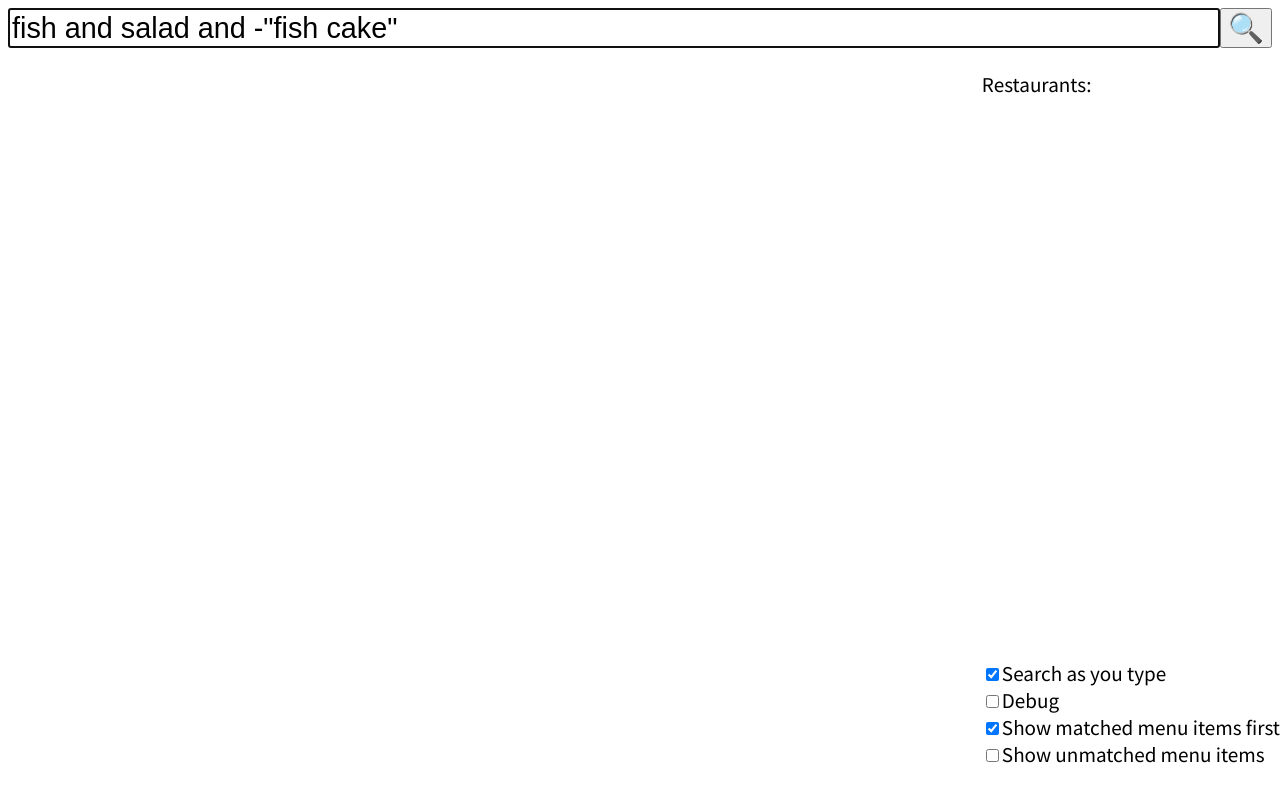
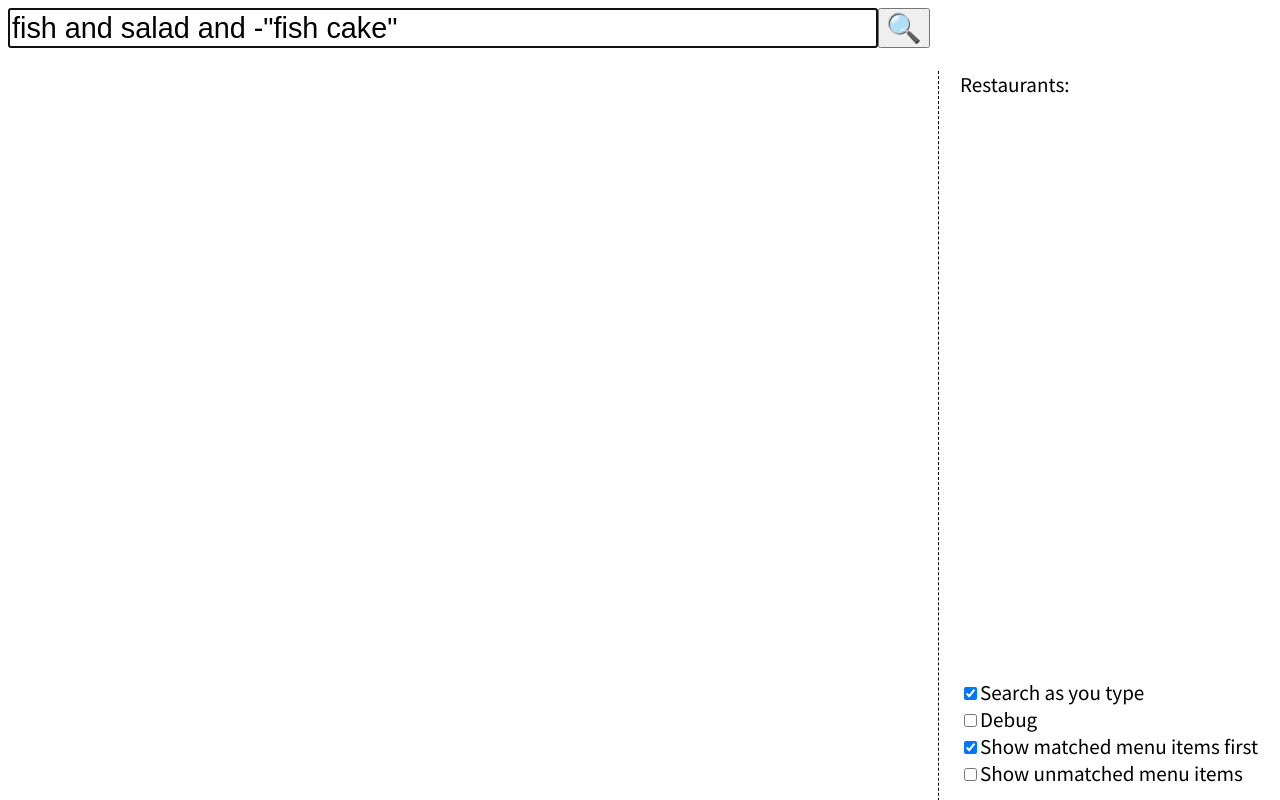
Before and after one commit to karlicoss/scrapyroo, a plain HTML site: page index.html in a window 1280 px wide. Drawn offline with nearby package versions, Linux system fonts and the light colour scheme.

Commit message:
prettify controls and sidebard css

```diff
--- a/frontend.js
+++ b/frontend.js
@@ -151,11 +151,8 @@ class SearchResults extends React.Component {
                 }, handle_body(this, res)),
             ]
         ));
-
-        const error_c = this.state.error;
-        return e('div', {}, [
-            e('div', {key: 'settings', id: 'sidebar'},
-              toc,
+        const controls = e(
+            'div', {key: 'controls', id: 'controls'},
             e('div', {}, e('input', {
                 type: 'checkbox',
                 key: 'incremental-checkbox',
@@ -181,6 +178,13 @@ class SearchResults extends React.Component {
                 checked: this.state.show_unmatched,
                 onChange: (e) => { this.setState({show_unmatched: e.target.checked});},
             }), "Show unmatched menu items"),
+        );
+
+        const error_c = this.state.error;
+        return e('div', {}, [
+            e('div', {key: 'settings', id: 'sidebar'},
+              toc,
+              controls,
              ),
             e('form', {
                  key: 'search-form',
--- a/style.css
+++ b/style.css
@@ -9,6 +9,7 @@ html {
     --toc-left : 52%;
     --toc-right: none;
     --body-width: 50%;
+    --sidebar-width: none;
 }
 
 @media (max-width: 80rem) {
@@ -18,7 +19,8 @@ html {
     :root {
         --toc-left: none;
         --toc-right: 0%;
-        --body-width: none;
+        --body-width: 72%;
+        --sidebar-width: 25%;
     }
 }
 
@@ -32,21 +34,30 @@ body {
 #sidebar {
     display: flex;
     flex-direction: column;
-    height: 95%; /* TODO meh */
+    height: 100%; /* TODO meh */
 
     position: fixed;
 
     left : var(--toc-left);
     right: var(--toc-right);
+    /* width: 20%; */
 
     font-size: 1.1em;
+
+    border-left: 1px dashed;
+    margin-top: 3em;
+    padding-left: 1em;
+
+    width: var(--sidebar-width);
 }
 
 #toc {
     flex-grow: 1;
-    padding-top: 3em;
 }
 
+#controls {
+    margin-bottom: 4em; /* meh */
+}
 
 h1 {
     color: maroon;
```
Lines whose indentation alone changed are shown as unchanged.
